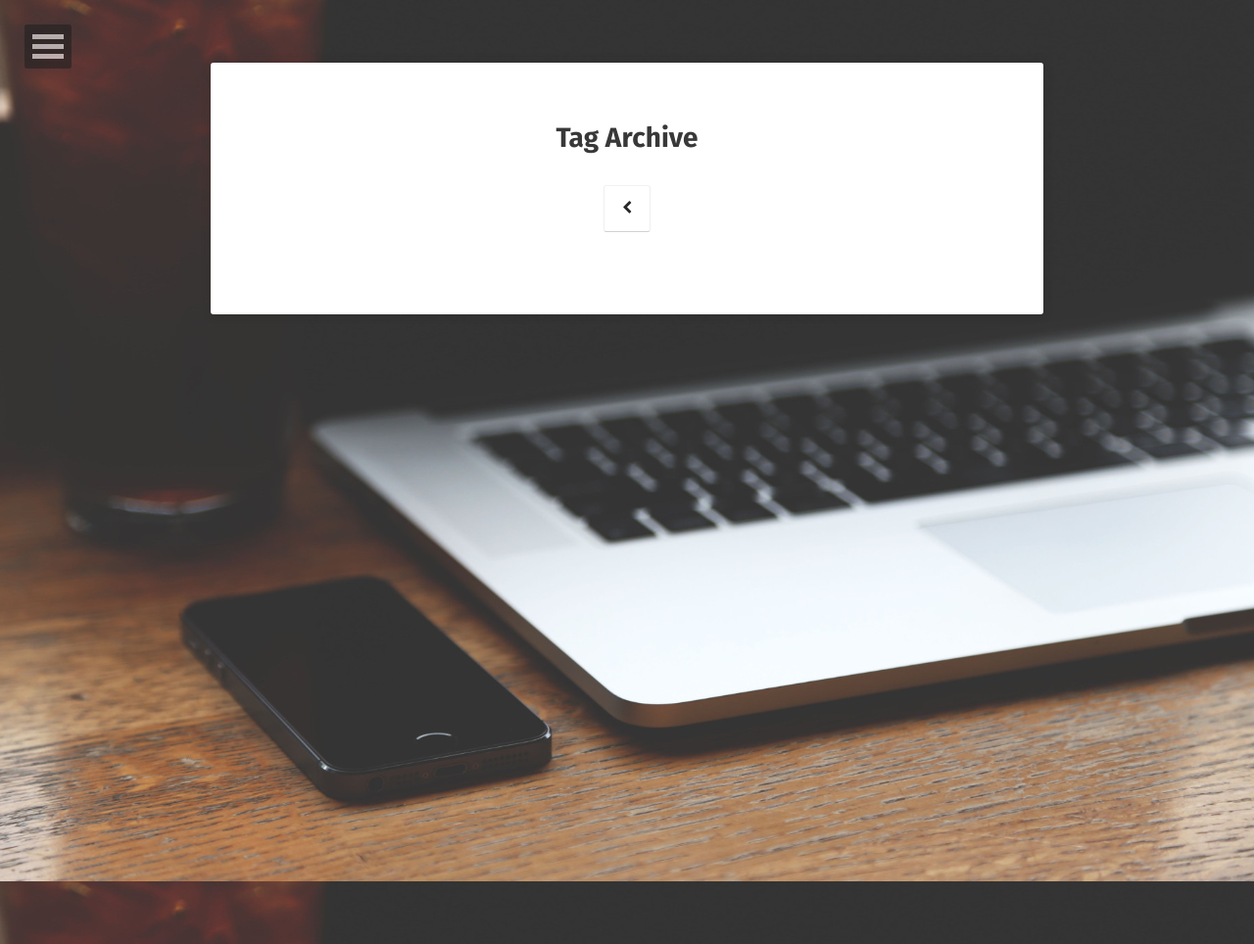
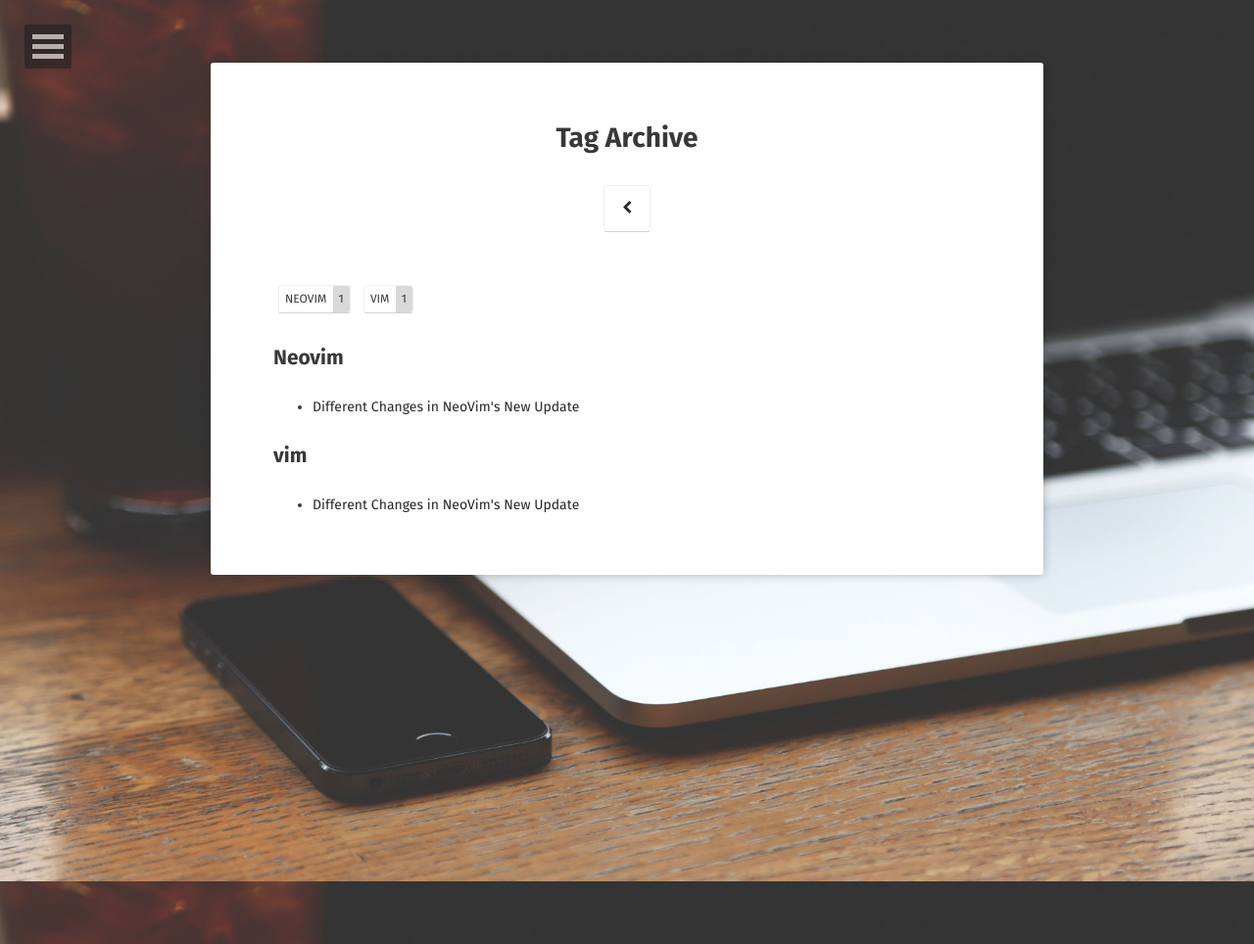
Before and after one commit to vinaybommana/vinaybommana.github.io, a Jekyll site: the page built from tags/index.html, in a window 1280 px wide. Shown: the whole page at 98% size. Built offline with Jekyll 4.4.1, drawn with Linux system fonts in a browser that asks for light colours; some web fonts are replaced.

Commit message:
added some changes to post

```diff
--- a/_config.yml
+++ b/_config.yml
@@ -1,7 +1,7 @@
 # Site
 title:              Zarwis Talks Here
-bio:                'Minimal, one column jekyll theme.'
-description:        "Moon is a minimal, one column jekyll theme for your blog."
+bio:                'My Thoughts and Opinions.'
+description:        ""
 reading_time:       true
 words_per_minute:   200
 logo:               'assets/img/logo.png'
@@ -38,9 +38,9 @@
   #ad-slot:
 #bing-verify:
 #email:
-twitter:            username
+twitter:            vinaybommana789
 facebook:           username
-github-url:         username
+github-url:         www.github.com/vinaybommana
 #stackoverflow:     123456/username   from a "http://stackoverflow.com/users/123456/username" link
 #linkedin:          username
 #xing:              username
--- a/_posts/2017-08-06-neovim-new-update.md
+++ b/_posts/2017-08-06-neovim-new-update.md
@@ -2,7 +2,9 @@
 layout: post
 title:  "Different Changes in NeoVim's New Update"
 date:   2017-08-06
-image: /assets/images/manpaintsky.jpg
+excerpt: "Neovim's new cursor styling"
+tags: [Neovim, vim]
+comments: false
 ---
 
 Neovim's new cursor styling
```
